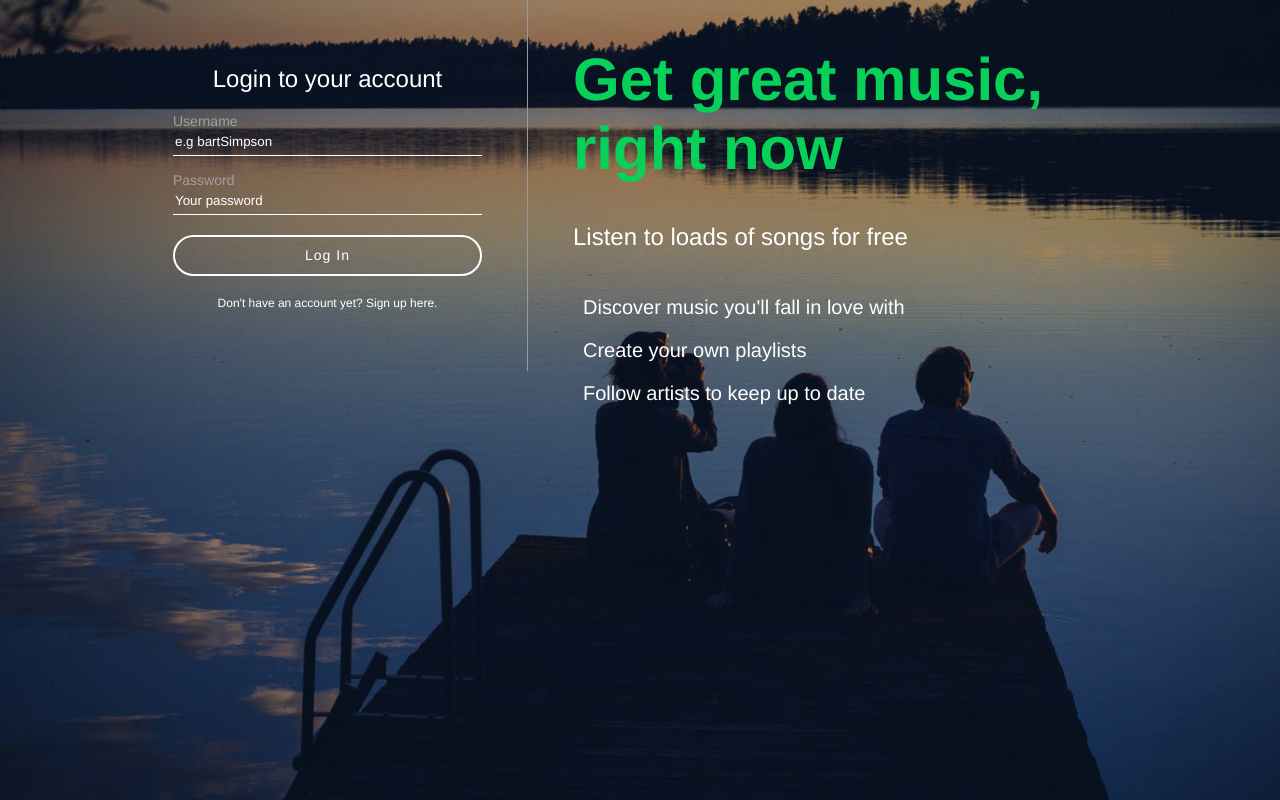
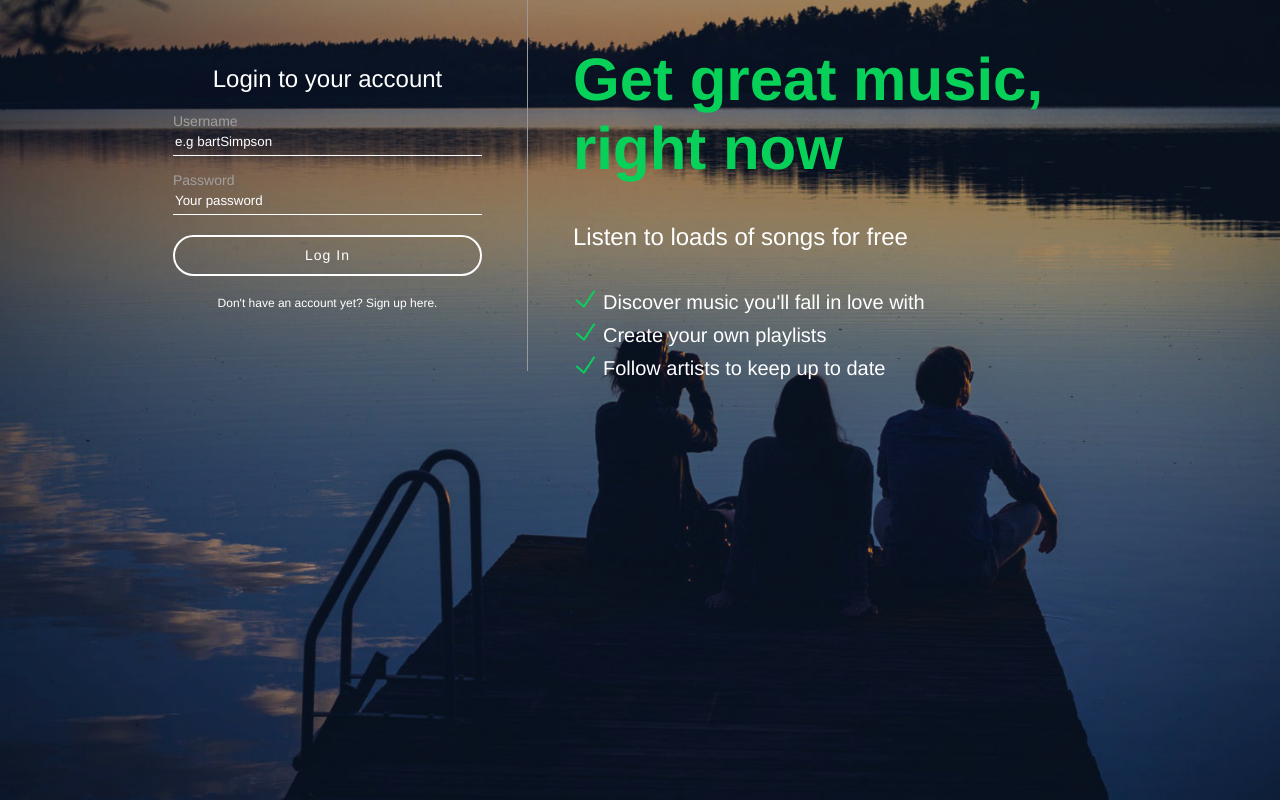
Before and after one commit to OOsipovs/musify, a PHP site: page /register.php in a window 1280 px wide. Run offline with PHP 8.4, Linux system fonts and the light colour scheme.

Commit message:
some styling

```diff
--- a/assets/css/register.css
+++ b/assets/css/register.css
@@ -135,5 +135,13 @@ html, body{
 #loginText li {
 	font-size: 20px;
 	list-style-type: none;
-	padding: 10px;
+	padding: 5px 30px;
+	background: url(../images/icons/checkmark.png) no-repeat 0 0;
 }
+
+#inputContainer .errorMessage {
+	color: #07d159;
+	font-size: 12px;
+	display: block;
+	margin-top:15px;
+}
--- a/register.php
+++ b/register.php
@@ -60,7 +60,7 @@
 						<p>
 							<?php echo $account->getError(Constants::$loginFailed); ?>
 							<label for="loginUsername">Username</label>
-							<input id="loginUsername" name="loginUsername" type="text" placeholder="e.g bartSimpson" required>
+							<input id="loginUsername" name="loginUsername" type="text" placeholder="e.g bartSimpson" value="<?php getInputValue('loginUsername')?>" required>
 						</p>
 						<p>
 							<label for="loginPassword">Password</label>
```
Also changed, not shown: assets/images/icons/checkmark.png (added), 3 other files.
